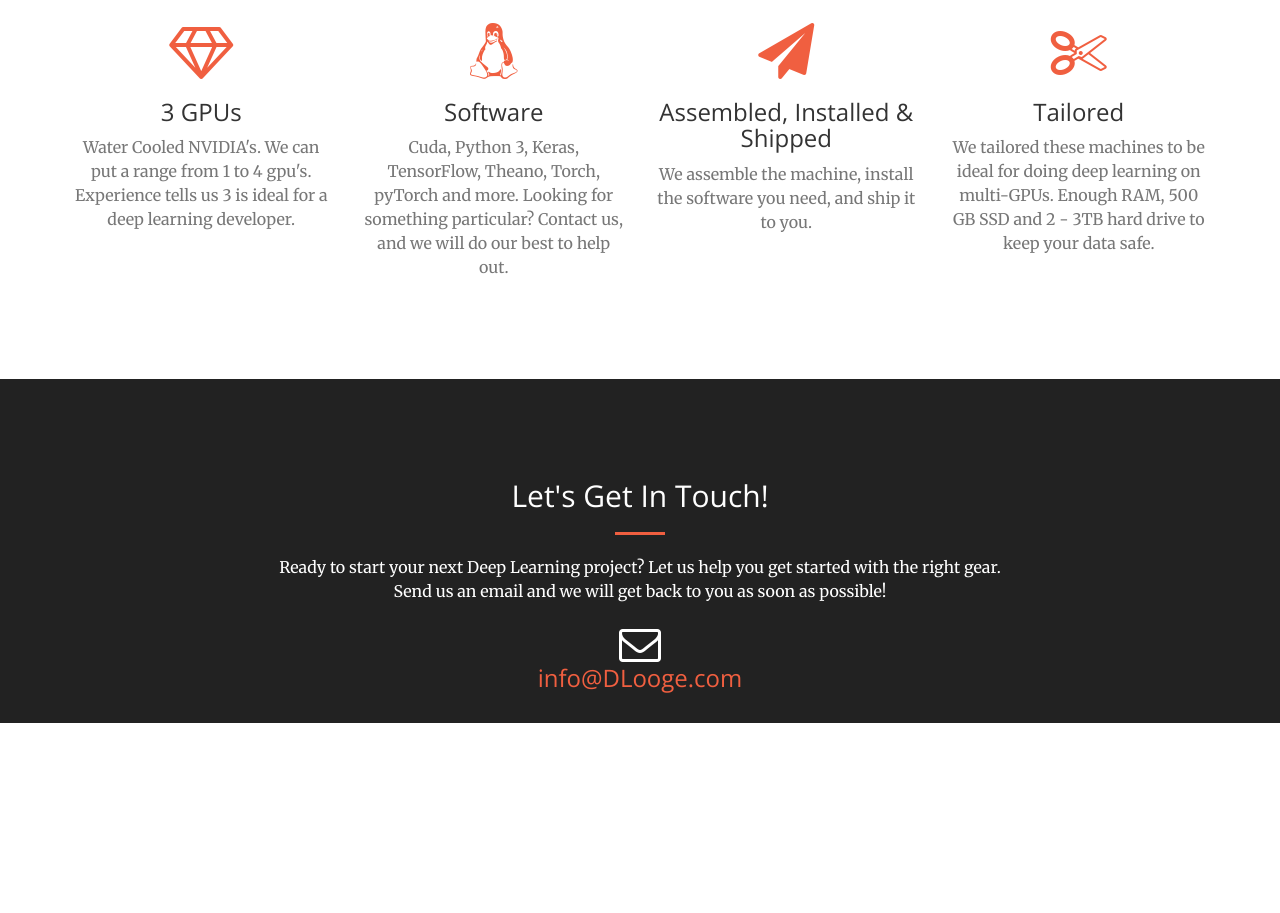
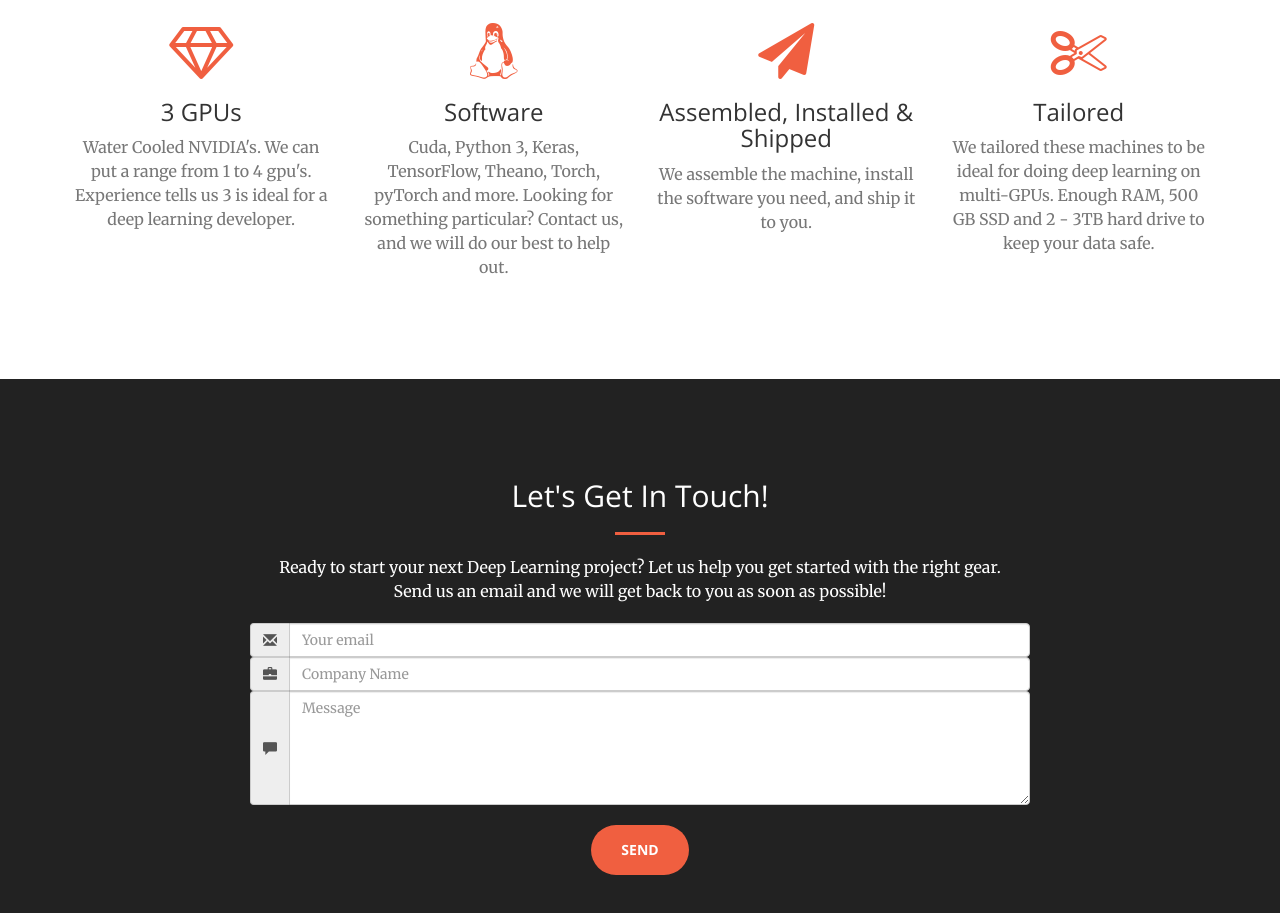
Before and after one commit to DLooge/DLooge.github.io, a website: page index.html in a window 1280 px wide. Shown: the part 2305-3218 px from the top of the page. Before the commit the page ends 3028 px from the top, so only its background shows below. Drawn offline with nearby package versions, Linux system fonts and the light colour scheme.

Commit message:
add formspree message form

```diff
--- a/index.html
+++ b/index.html
@@ -211,11 +211,30 @@
                     <p>Ready to start your next Deep Learning project? Let us help you get started with the right gear. Send us an email and we will get back to you as soon as possible!</p>
                 </div>
             </div>
+            <div class="row">
+                <div class="col-lg-8 col-lg-offset-2 text-center">
+                        <form action="https://formspree.io/info@dlooge.com"
+                            method="POST">
+                            <div class="input-group row">
+                                <span class="input-group-addon"><i class="glyphicon glyphicon-envelope"></i></span>
+                                <input type="email" name="_replyto" class="form-control" placeholder="Your email">
+                            </div>
+                            <div class="input-group row">
+                                <span class="input-group-addon"><i class="glyphicon glyphicon-briefcase"></i></span>
+                                <input type="text" class="form-control" id="name" name="name" placeholder="Company Name">
+                            </div>
+                            <div class="input-group row">
+                                <span class="input-group-addon"><i class="glyphicon glyphicon-comment"></i></span>
+                                <textarea class="form-control" rows="5" id="msg" name="msg" placeholder="Message"></textarea>
+                            </div>
+                            <p></p>
+                            <div class="row">
+                                <input type="submit" class="btn btn-primary btn-xl wow bounceIn" data-wow-delay=".1s" value="Send">
+                            </div>
+                        </form>
+                </div>
+            </div>
         </div>
-		<div class="col-lg-8 col-lg-offset-2 text-center">
-			<i class="fa fa-envelope-o fa-3x wow bounceIn" data-wow-delay=".1s"></i>
-			<h3 class="section-heading"><a href="mailto:info@dlooge.com">info@DLooge.com</a></h3>
-		</div>
     </section>
 
 
```
